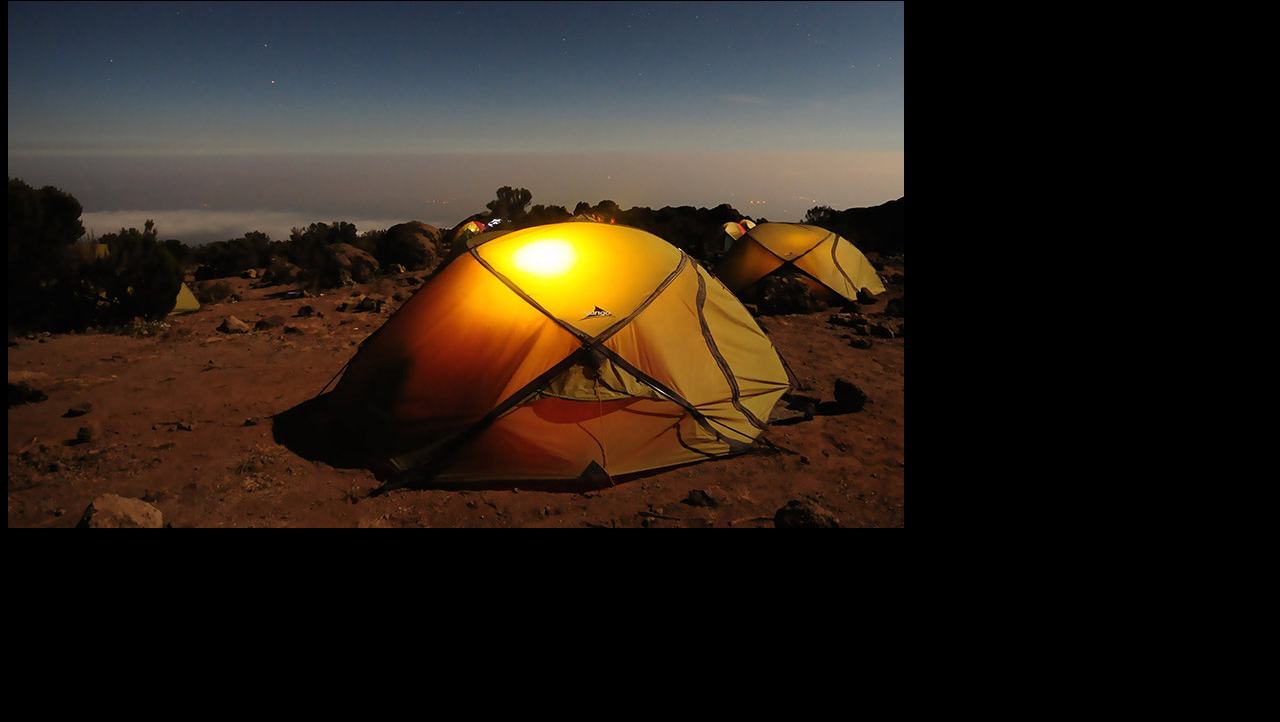
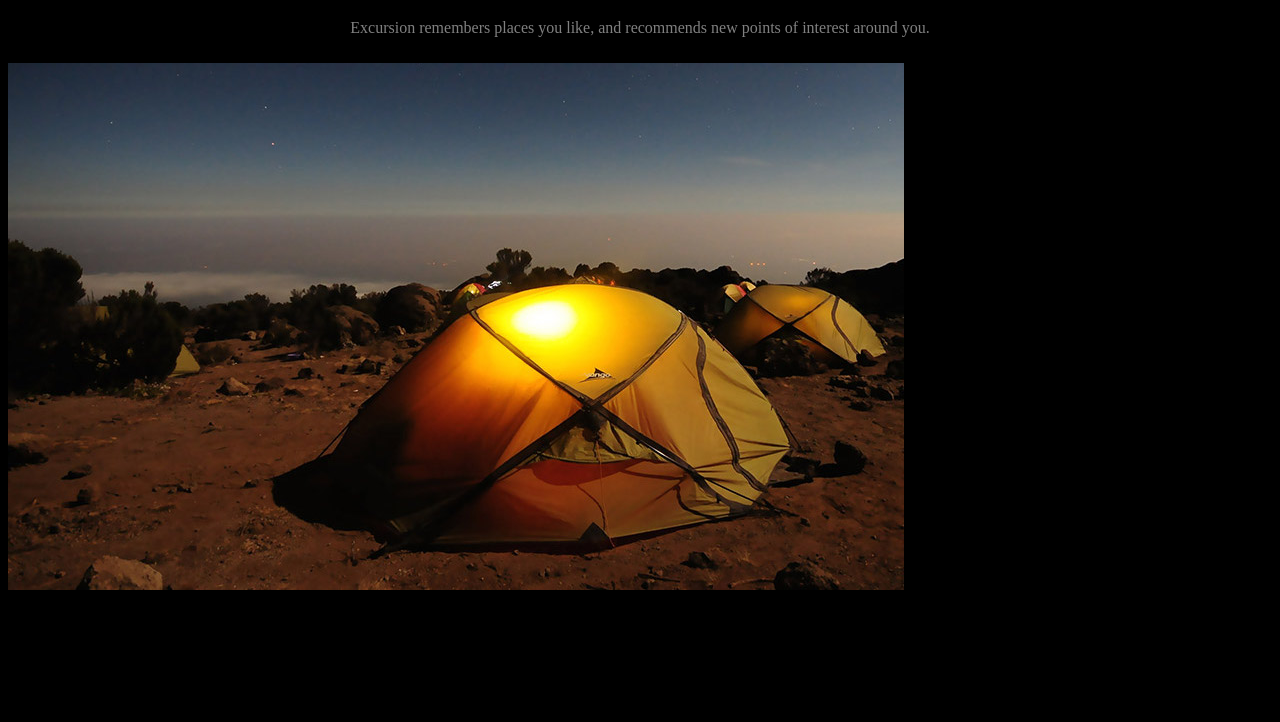
Before and after one commit to vedant282009/guide, a plain HTML site: page index.html in a window 1280 px wide. Shown: the part 379-1101 px from the top of the page. Before the commit the page ends 978 px from the top, so only its background shows below. Drawn offline with Linux system fonts and the light colour scheme.

Commit message:
finish the css

```diff
--- a/resources/css/style.css
+++ b/resources/css/style.css
@@ -12,4 +12,23 @@ h1 {
 a {
   font-size:16px;
   color:aquamarine;
+  text-align:center;
 }
+video {
+  text-align:center;
+}
+
+h2 {
+  text-align:center;
+  font-family:Verdana;
+  font-weight:300;
+  font-size:42px;
+}
+
+p {
+  color:gray;
+  text-align:center;
+}
+img {
+  margin: 10px auto;
+}
```
